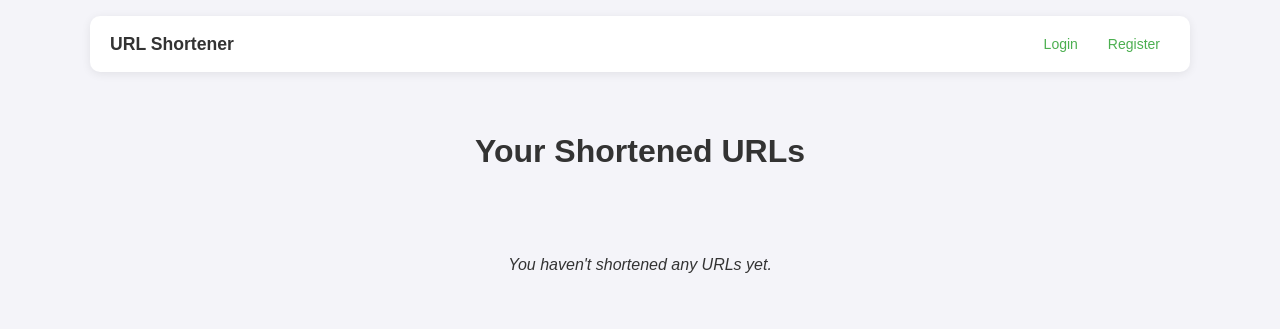
After one commit to wcxt/py-link-shortener, a FastAPI app: template app/templates/dashboard.html in a window 1280 px wide. The commit adds this page. Shown: the top 329 px of the page. Run offline with FastAPI, Linux system fonts and the light colour scheme; the template is opened without the code that fills it, so the values that code supplies are empty; parts of the project's set-up code (start-up, migrations or seed data) failed here and were passed over.

Commit message:
Add user dashboard

```diff
--- a/app/routers/web.py
+++ b/app/routers/web.py
@@ -6,7 +6,7 @@ from fastapi import status
 from sqlmodel import select
 
 from app.core.database import SessionDep
-from app.core.security import get_current_enabled_user_optional
+from app.core.security import get_current_enabled_user, get_current_enabled_user_optional
 from app.models import ShortenedURL, User
 from app.core.settings import templates
 
@@ -24,6 +24,10 @@ def read_register(request: Request, current_user: Annotated[User | None, Depends
 def read_login(request: Request, current_user: Annotated[User | None, Depends(get_current_enabled_user_optional)]):
     return templates.TemplateResponse(request=request, name="login.html", context={"current_user": current_user})
 
+@router.get("/dashboard", response_class=HTMLResponse)
+def read_dashboard(request: Request, current_user: Annotated[User, Depends(get_current_enabled_user)]):
+    return templates.TemplateResponse(request=request, name="dashboard.html", context={"current_user": current_user})
+
 @router.get("/{code}", response_class=RedirectResponse, status_code=status.HTTP_301_MOVED_PERMANENTLY)
 def redirect_code(request: Request, code: str, session: SessionDep):
     statement = select(ShortenedURL).where(ShortenedURL.code == code)
--- a/app/templates/base.html
+++ b/app/templates/base.html
@@ -122,6 +122,7 @@
 
         <div class="nav-right">
             {% if current_user %}
+            <a href="/dashboard">Dashboard</a>
             <button class="logout-btn" onclick="logout()">Logout</button>
             {% else %}
             <a href="/login">Login</a>
--- /dev/null
+++ b/app/templates/dashboard.html
@@ -0,0 +1,122 @@
+{% extends "base.html" %}
+
+{% block title %}Dashboard - URL Shortener{% endblock %}
+
+{% block styles %}
+.content h1 {
+    text-align: center;
+    margin-bottom: 30px;
+}
+
+.content .url-list {
+    width: 100%;
+    max-width: 900px;
+}
+
+.content .url-item {
+    background: var(--card);
+    padding: 20px;
+    margin-bottom: 15px;
+    border-radius: var(--radius);
+    box-shadow: var(--shadow);
+    border-left: 4px solid var(--green);
+}
+
+.content .url-item .url-section {
+    margin-bottom: 15px;
+}
+
+.content .url-item .url-section:last-child {
+    margin-bottom: 0;
+}
+
+.content .url-item .url-label {
+    font-size: 12px;
+    font-weight: bold;
+    color: #888;
+    text-transform: uppercase;
+    letter-spacing: 0.5px;
+    margin-bottom: 5px;
+}
+
+.content .url-item .short-url-box {
+    background: rgba(76, 175, 80, 0.05);
+    padding: 10px 12px;
+    border-radius: 6px;
+    border: 1px solid rgba(76, 175, 80, 0.2);
+    display: flex;
+    align-items: center;
+    gap: 10px;
+}
+
+.content .url-item .short-url-box a {
+    text-decoration: none;
+    color: var(--green);
+    font-weight: 600;
+    word-break: break-all;
+    flex: 1;
+}
+
+.content .url-item .short-url-box a:hover {
+    text-decoration: underline;
+}
+
+
+.content .url-item .arrow {
+    text-align: center;
+    color: #999;
+    margin: 10px 0;
+    font-weight: bold;
+}
+
+.content .url-item .original-url-box {
+    background: #f9f9f9;
+    padding: 10px 12px;
+    border-radius: 6px;
+    border: 1px solid #eee;
+}
+
+.content .url-item .original-url-box a {
+    color: var(--text);
+    text-decoration: none;
+    word-break: break-all;
+}
+
+.content .url-item .original-url-box a:hover {
+    text-decoration: underline;
+}
+
+.content .no-urls {
+    text-align: center;
+    color: var(--text);
+    font-style: italic;
+    padding: 40px;
+}
+{% endblock %}
+
+{% block content %}
+<h1>Your Shortened URLs</h1>
+<div class="url-list">
+{% if current_user.shortened_urls %}
+    {% for shortened_url in current_user.shortened_urls %}
+    <div class="url-item">
+        <div class="url-section">
+            <div class="url-label">Shortened URL</div>
+            <div class="short-url-box">
+                <a href="/{{ shortened_url.code }}" target="_blank">{{ request.base_url }}{{ shortened_url.code }}</a>
+            </div>
+        </div>
+        <div class="arrow">↓ redirects to ↓</div>
+        <div class="url-section">
+            <div class="url-label">Original URL</div>
+            <div class="original-url-box">
+                <a href="{{ shortened_url.url }}" target="_blank">{{ shortened_url.url }}</a>
+            </div>
+        </div>
+    </div>
+    {% endfor %}
+{% else %}
+    <p class="no-urls">You haven't shortened any URLs yet.</p>
+{% endif %}
+</div>
+{% endblock %}
```
Also changed, not shown: tests/routers/test_web.py (+30 -2 lines).
